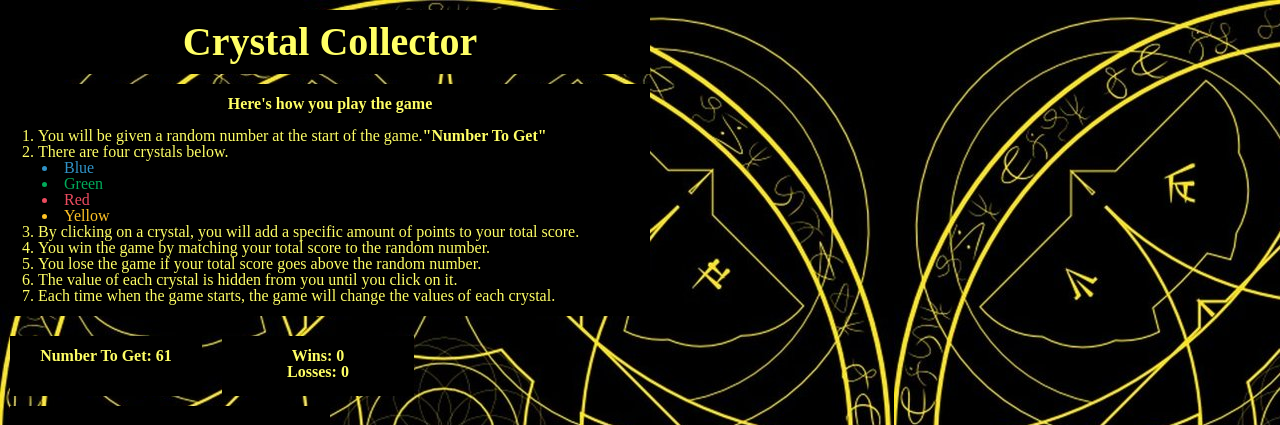
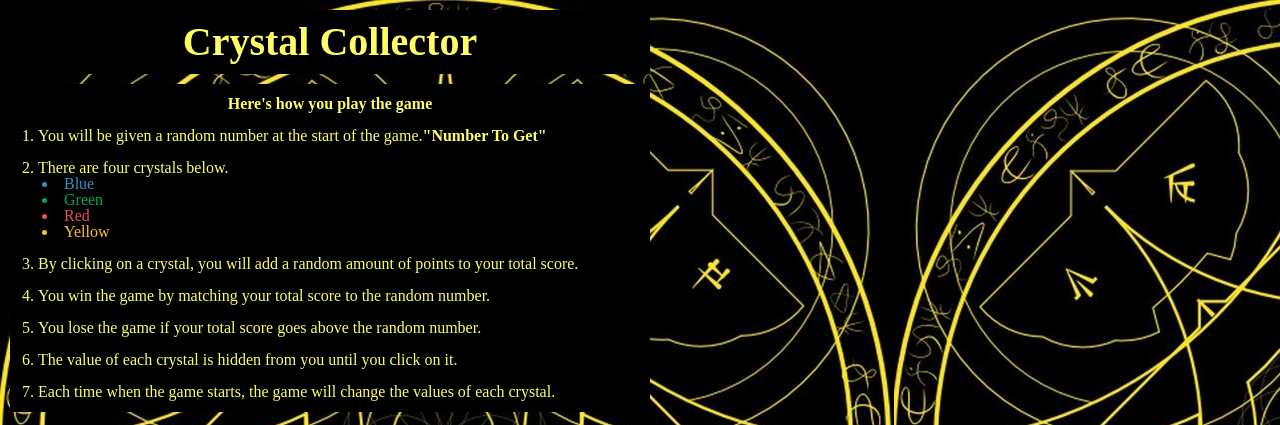
Before and after one commit to Bradan626/unit-4-game, a plain HTML site: page index.html in a window 1280 px wide. Shown: the top 425 px of the page. Drawn offline with nearby package versions, Linux system fonts and the light colour scheme.

Commit message:
finishing touches

```diff
--- a/index.html
+++ b/index.html
@@ -39,6 +39,7 @@
         <br>
         <ol>
             <li>You will be given a random number at the start of the game.<span>"Number To Get"</span></li>
+            <br>
             <li>There are four crystals below.</li>
             <ul>
                 <li id="blue">Blue</li>
@@ -46,10 +47,15 @@
                 <li id="red">Red</li>
                 <li id="yellow">Yellow</li>
             </ul>
-            <li>By clicking on a crystal, you will add a specific amount of points to your total score.</li>
+            <br>
+            <li>By clicking on a crystal, you will add a random amount of points to your total score.</li>
+            <br>
             <li>You win the game by matching your total score to the random number.</li>
+            <br>
             <li>You lose the game if your total score goes above the random number.</li>
+            <br>
             <li>The value of each crystal is hidden from you until you click on it.</li>
+            <br>
             <li>Each time when the game starts, the game will change the values of each crystal.</li>
         </ol>
     </div>
```
Also changed, not shown: 1 other file.
